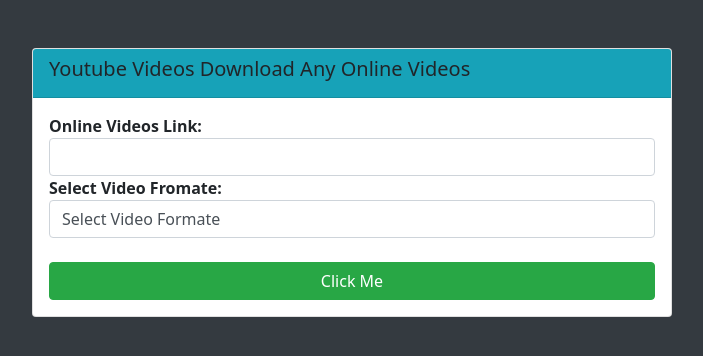
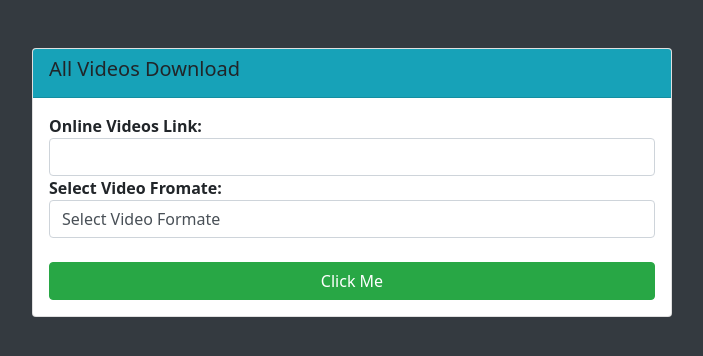
Before and after one commit to MOHIThMOHI/GPT-THRUVEKERE, a plain HTML site: page index.html in a window 1280 px wide. Shown: the whole page, without its empty margins (288-991 px from the left). Drawn offline with nearby package versions, Linux system fonts and the light colour scheme.

Commit message:
Update index.html

```diff
--- a/index.html
+++ b/index.html
@@ -1,7 +1,7 @@
 <!DOCTYPE html>
 <html>
 <head>
-  <title>Youtube Videos Download </title>
+  <title>All online Videos Download </title>
   <link rel="stylesheet" type="text/css" href="https://cdnjs.cloudflare.com/ajax/libs/twitter-bootstrap/5.0.0-alpha1/css/bootstrap.min.css">
   <script type="text/javascript" src="https://cdnjs.cloudflare.com/ajax/libs/jquery/3.5.1/jquery.min.js"></script>
   <script type="text/javascript" src="https://cdnjs.cloudflare.com/ajax/libs/twitter-bootstrap/5.0.0-alpha1/js/bootstrap.min.js"></script>
@@ -10,7 +10,7 @@
   <div class="col-md-6 offset-md-3 mt-5">
     <div class="card">
       <div class="card-header bg-info">
-        <h5>Youtube Videos Download Any Online Videos </h5>
+        <h5>All Videos Download</h5>
       </div>
       <div class="card-body">
         <div class="row">
```
